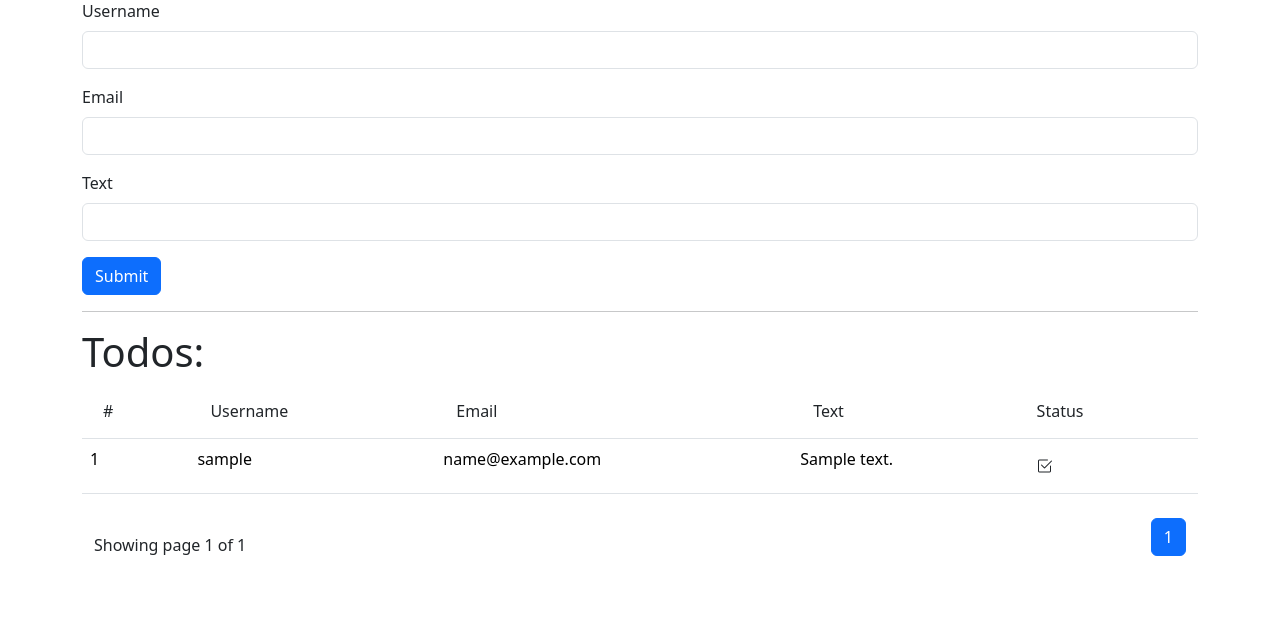
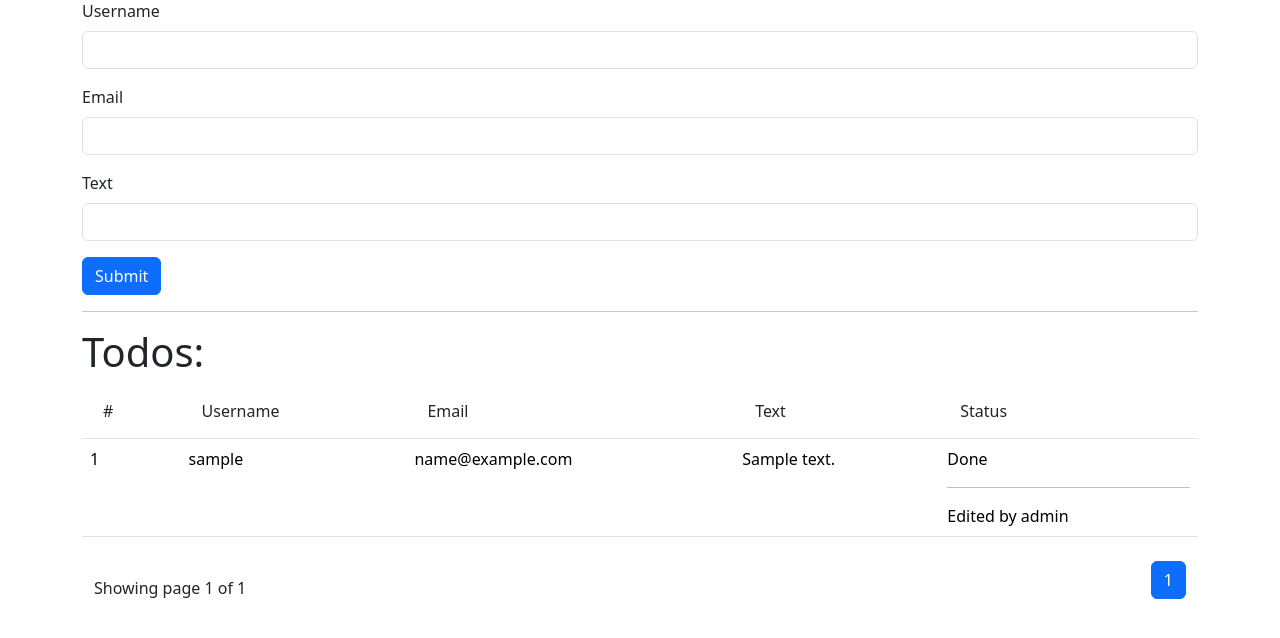
Before and after one commit to Mr-Gorre/beejee, a Flask app: page /todos/ in a window 1280 px wide. Shown: the part 96-734 px from the top of the page. Run offline with Flask 2, Linux system fonts and the light colour scheme; tables that the repository leaves empty hold one stand-in row (values such as "Sample post"); some libraries are stand-ins or nearby versions.

Commit message:
Add edited feature

```diff
--- a/flask-server/app/models.py
+++ b/flask-server/app/models.py
@@ -16,3 +16,4 @@ class Todo(db.Model):
     email = db.Column(db.String(100))
     text = db.Column(db.String(1000))
     status = db.Column(db.Boolean, default=False)
+    changed = db.Column(db.Boolean, default=False)
--- a/flask-server/app/templates/todos/list.html
+++ b/flask-server/app/templates/todos/list.html
@@ -35,17 +35,26 @@
         <td>{{todo.email}}</td>
         <td>{{todo.text}}</td>
         <td>
-            <a href="{{ url_for('todos.toggle', id=todo.id) }}" class="btn">
-                {% if todo.status %}
-                <i class="bi bi-check2-square"></i>
-                {% else %}
-                <i class="bi bi-square"></i>
-                {% endif %}
-            </a>
+            {% if todo.status %}
+                Done
+            {% else %}
+                In proccess
+            {% endif %}
+            {% if todo.changed %}
+            <hr>
+            Edited by admin
+            {% endif %}
         </td>
         {% if current_user.is_authenticated %}
         <td>
             <div class="btn-group">
+                <a href="{{ url_for('todos.toggle', id=todo.id) }}" class="btn btn-outline-secondary">
+                    {% if todo.status %}
+                    <i class="bi bi-check2-square"></i>
+                    {% else %}
+                    <i class="bi bi-square"></i>
+                    {% endif %}
+                </a>
                 <a href="{{ url_for('todos.edit', id=todo.id) }}" class="btn btn-outline-secondary"><i class="bi bi-pencil"></i></a>
                 <a href="{{ url_for('todos.delete', id=todo.id) }}" class="btn btn-outline-secondary"><i class="bi bi-trash2"></i></a>
             </div>
--- a/flask-server/app/views/todos.py
+++ b/flask-server/app/views/todos.py
@@ -66,6 +66,8 @@ def edit(id):
     if form.validate_on_submit():
         todo.username = request.form['username']
         todo.email = request.form['email']
+        if todo.text == request.form['text']:
+            todo.changed = True
         todo.text = request.form['text']
 
         db.session.add(todo)
```
